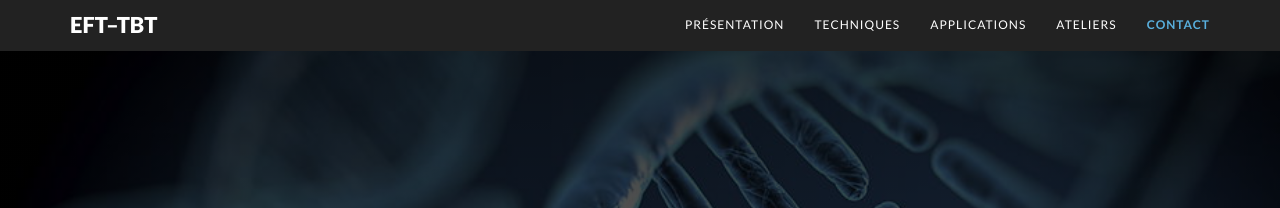
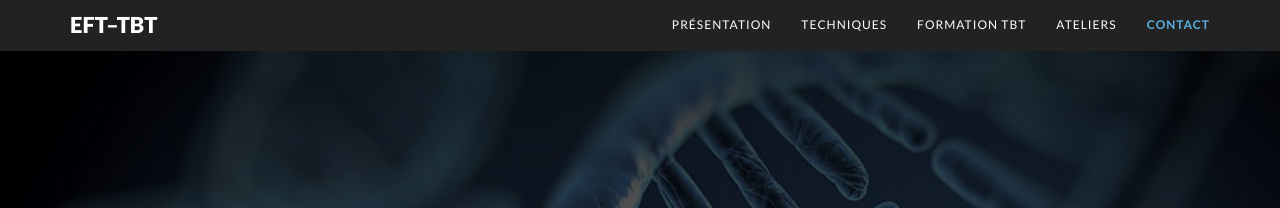
Before and after one commit to efttbthub/eft-tbt-v2, a Jekyll site: the page built from 010-page-accueil-en-tete.md, in a window 1280 px wide. Shown: the top 208 px of the page. Built offline with Jekyll 4.4.1, drawn with Linux system fonts in a browser that asks for light colours; nearby versions of some CDN libraries; library files that are not in the unit come from our copies; comment, search, counter and statistics services are not loaded.

Commit message:
formation TBT

```diff
--- a/_layouts/index.html
+++ b/_layouts/index.html
@@ -25,7 +25,7 @@
 					<ul class="nav navbar-nav navbar-right">
 						<li><a class="page-scroll" href="#tf-presentation" >Présentation</a></li>
 						<li><a class="page-scroll" href="#tf-techniques"   >Techniques</a></li>
-						<li><a class="page-scroll" href="#tf-applications" >Applications</a></li>
+						<li><a class="page-scroll" href="#tf-Formation TBT" >Formation TBT</a></li>
 						<li><a class="page-scroll" href="#tf-ateliers"     >Ateliers</a></li>
 						<li><a class="page-scroll" href="#tf-contact"      >Contact</a></li>
 					</ul>
```
